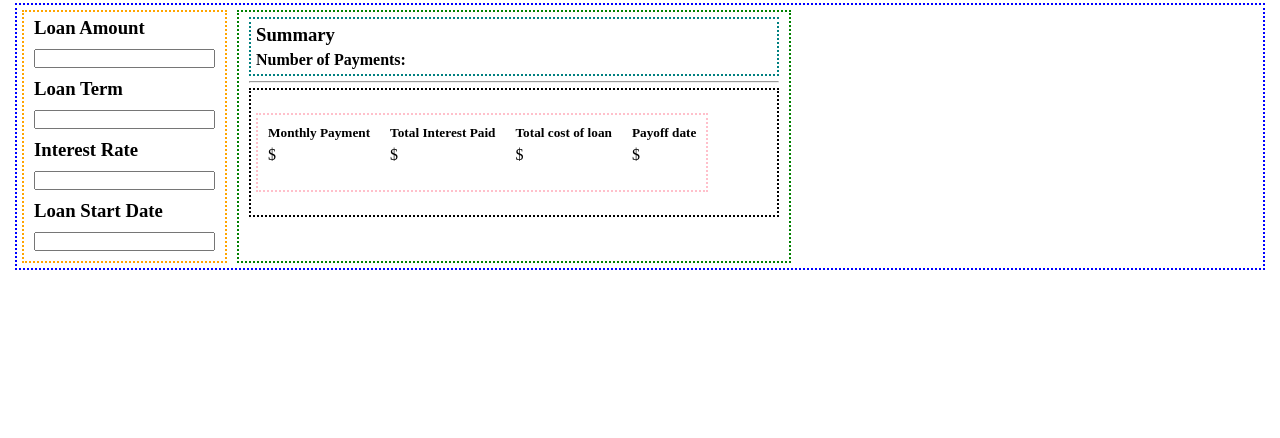
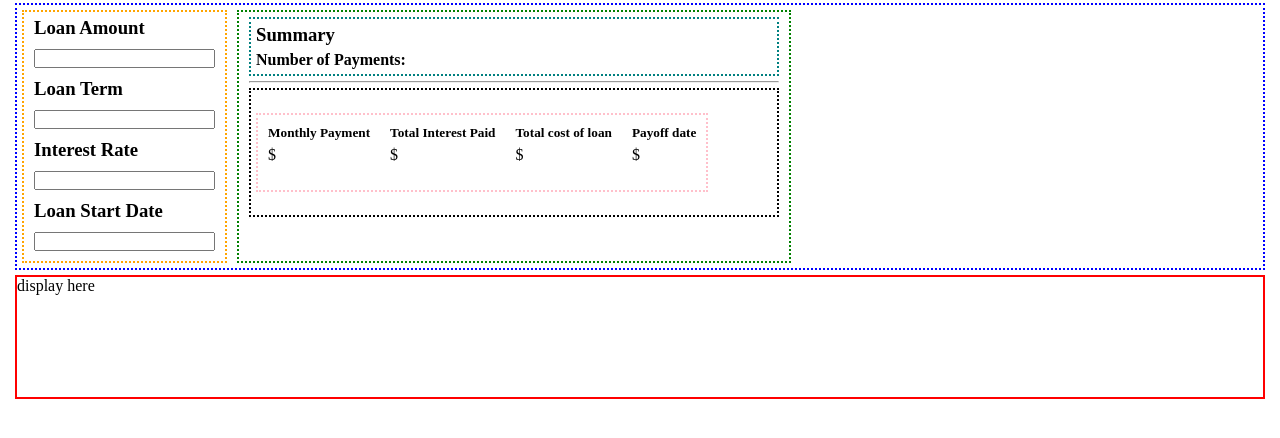
Before and after one commit to minshallw12/financial-calculator, a plain HTML site: page index.html in a window 1280 px wide. Shown: the part 104-542 px from the top of the page. Drawn offline with Linux system fonts and the light colour scheme.

Commit message:
found an api

```diff
--- a/index.html
+++ b/index.html
@@ -63,5 +63,6 @@
             </div>
         </div>
     </div>
+    <div id="test_display">display here</div>
 </body>
 </html>
--- a/styles.css
+++ b/styles.css
@@ -39,3 +39,8 @@ header {
     justify-content: space-evenly;
     height: 75px;
 }
+
+#test_display {
+    border: 2px solid red;
+    height: 120px;
+}
```
Also changed, not shown: app.js (+14 -0 lines).
